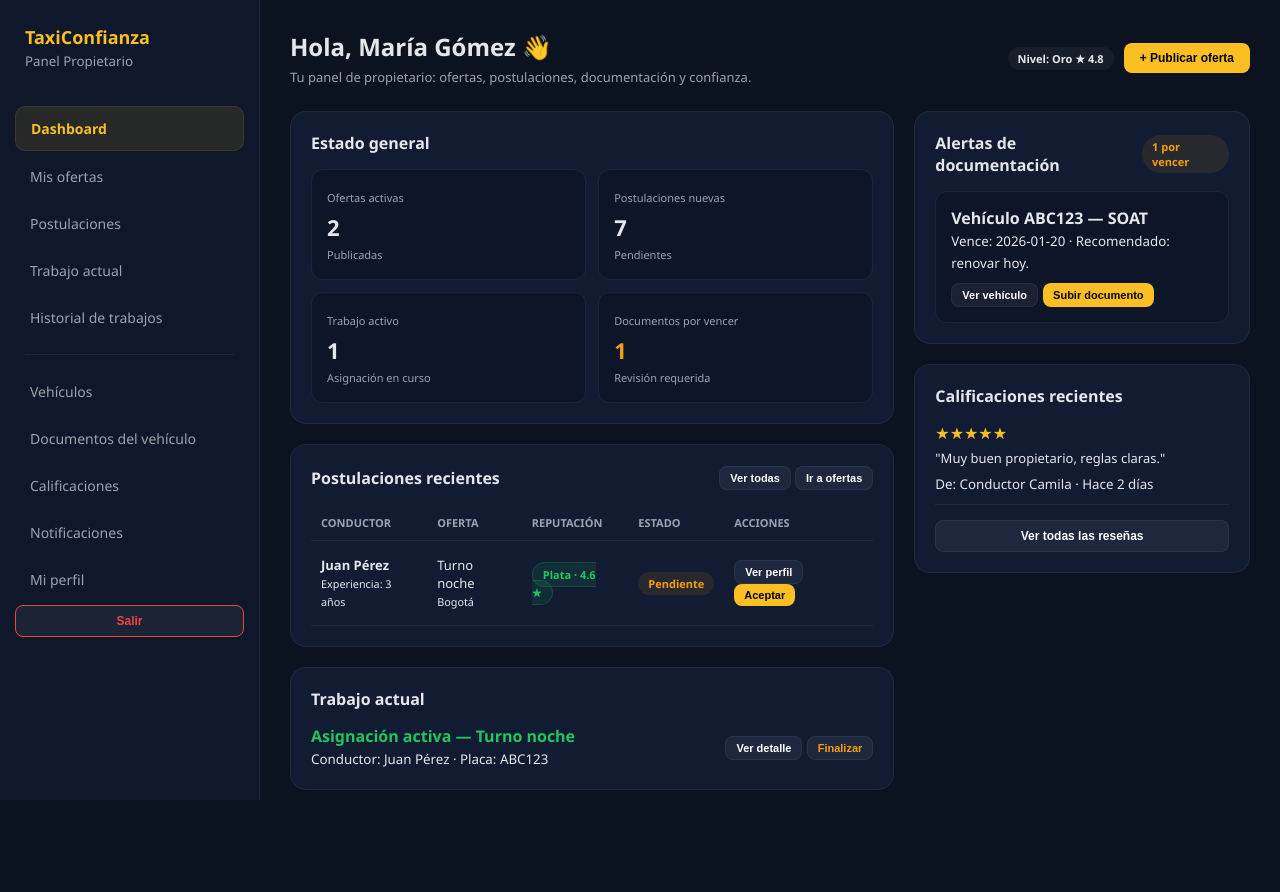
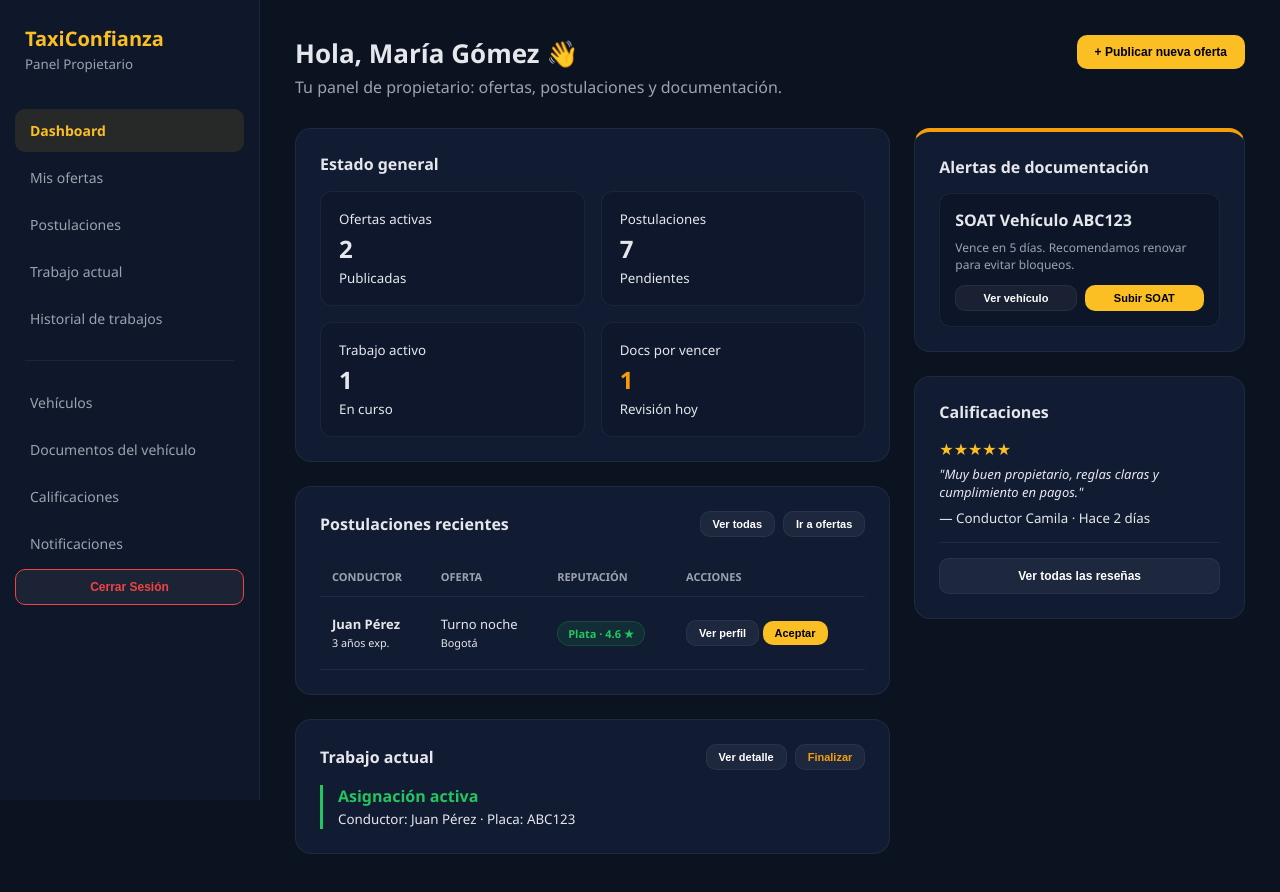
Before and after one commit to dmartin1030-boop/taxiconfianza-app, a website: page dashboard-propietario.html in a window 1280 px wide. Before the commit the page ends 840 px from the top, so only its background shows below. Drawn offline with Linux system fonts and the light colour scheme.

Commit message:
Update dashboard-propietario.html

```diff
--- a/dashboard-propietario.html
+++ b/dashboard-propietario.html
@@ -13,47 +13,64 @@
     * { box-sizing: border-box; }
     body { margin: 0; font-family: 'Segoe UI', system-ui, sans-serif; background: var(--bg); color: var(--text); display: flex; }
 
-    /* Sidebar Profesional */
-    .sidebar { width: 260px; background: var(--surface); border-right: 1px solid var(--border); padding: 25px 15px; position: fixed; height: 100vh; }
+    /* Sidebar con ancho fijo */
+    .sidebar { width: 260px; background: var(--surface); border-right: 1px solid var(--border); padding: 25px 15px; position: fixed; height: 100vh; z-index: 10; }
     .nav-item { display: flex; align-items: center; padding: 12px 15px; color: var(--muted); text-decoration: none; border-radius: 10px; font-size: 14px; margin-bottom: 4px; }
-    .nav-item.active { background: rgba(251, 191, 36, 0.1); color: var(--brand); font-weight: 600; border: 1px solid rgba(251, 191, 36, 0.1); }
+    .nav-item.active { background: rgba(251, 191, 36, 0.1); color: var(--brand); font-weight: 600; }
 
-    /* Contenedor Principal */
-    .main { flex: 1; margin-left: 260px; padding: 30px; max-width: 1400px; }
-    .header { display: flex; justify-content: space-between; align-items: center; margin-bottom: 25px; }
+    /* Contenedor Principal con simetría */
+    .main { flex: 1; margin-left: 260px; padding: 35px; width: calc(100% - 260px); }
 
-    /* Grid de Contenido */
-    .dashboard-grid { display: grid; grid-template-columns: 1.8fr 1fr; gap: 20px; }
-    .card { background: var(--card); border: 1px solid var(--border); border-radius: 16px; padding: 20px; margin-bottom: 20px; }
-    .card-title { font-size: 16px; font-weight: 600; margin: 0 0 15px 0; display: flex; justify-content: space-between; align-items: center; }
+    /* Layout de dos columnas balanceado */
+    .dashboard-grid {
+      display: grid;
+      grid-template-columns: 1.8fr 1fr; /* Mantiene la proporción de la referencia */
+      gap: 24px;
+      align-items: start;
+    }
 
-    /* Resumen de 4 paneles */
-    .summary-grid { display: grid; grid-template-columns: 1fr 1fr; gap: 12px; }
-    .summary-box { background: rgba(0,0,0,0.2); padding: 15px; border-radius: 12px; border: 1px solid var(--border); }
-    .summary-box small { color: var(--muted); font-size: 11px; }
-    .summary-box div { font-size: 22px; font-weight: bold; margin-top: 5px; }
+    .card {
+      background: var(--card);
+      border: 1px solid var(--border);
+      border-radius: 16px;
+      padding: 24px;
+      margin-bottom: 24px;
+      height: fit-content;
+    }
 
-    /* Tablas y Chips */
+    /* Ajuste de Estado General para simetría */
+    .summary-grid { display: grid; grid-template-columns: repeat(2, 1fr); gap: 16px; }
+    .summary-box {
+      background: rgba(0,0,0,0.15);
+      padding: 18px;
+      border-radius: 12px;
+      border: 1px solid var(--border);
+      display: flex;
+      flex-direction: column;
+      justify-content: center;
+    }
+
+    /* Tablas alineadas */
     .table { width: 100%; border-collapse: collapse; }
-    .table th { text-align: left; color: var(--muted); font-size: 11px; padding: 10px; border-bottom: 1px solid var(--border); text-transform: uppercase; }
-    .table td { padding: 15px 10px; border-bottom: 1px solid var(--border); font-size: 13px; }
+    .table th { text-align: left; color: var(--muted); font-size: 11px; padding: 12px; border-bottom: 1px solid var(--border); text-transform: uppercase; }
+    .table td { padding: 18px 12px; border-bottom: 1px solid var(--border); font-size: 13px; vertical-align: middle; }
 
-    .badge { padding: 4px 10px; border-radius: 20px; font-size: 11px; font-weight: 600; }
-    .badge-oro { background: rgba(251, 191, 36, 0.1); color: #fbbf24; border: 1px solid rgba(251, 191, 36, 0.2); }
+    .badge { padding: 4px 10px; border-radius: 20px; font-size: 11px; font-weight: 600; display: inline-block; }
     .badge-plata { background: rgba(34, 197, 94, 0.1); color: #22c55e; border: 1px solid rgba(34, 197, 94, 0.2); }
-    .badge-warn { background: rgba(245, 158, 11, 0.1); color: var(--warn); }
 
-    /* Botones Estilo Imagen */
-    .btn { padding: 8px 16px; border-radius: 8px; border: 1px solid var(--border); background: rgba(255,255,255,0.05); color: white; cursor: pointer; font-size: 12px; font-weight: 600; }
+    /* Botones */
+    .btn { padding: 10px 18px; border-radius: 10px; border: 1px solid var(--border); background: rgba(255,255,255,0.05); color: white; cursor: pointer; font-size: 12px; font-weight: 600; transition: 0.2s; }
     .btn-primary { background: var(--brand); color: #000; border: none; }
-    .btn-sm { padding: 5px 10px; font-size: 11px; }
+    .btn-sm { padding: 6px 12px; font-size: 11px; }
+
+    header { display: flex; justify-content: space-between; align-items: flex-start; margin-bottom: 30px; }
   </style>
 </head>
 <body>
 
   <aside class="sidebar">
-    <div style="margin-bottom: 35px; padding-left: 10px;">
-      <strong style="color: var(--brand); font-size: 18px;">TaxiConfianza</strong><br>
+    <div style="margin-bottom: 35px; padding: 0 10px;">
+      <strong style="color: var(--brand); font-size: 20px;">TaxiConfianza</strong><br>
       <small style="color: var(--muted)">Panel Propietario</small>
     </div>
     <nav style="flex: 1;">
@@ -62,100 +79,102 @@
       <a href="#" class="nav-item">Postulaciones</a>
       <a href="#" class="nav-item">Trabajo actual</a>
       <a href="#" class="nav-item">Historial de trabajos</a>
-      <div style="height: 1px; background: var(--border); margin: 15px 10px;"></div>
+      <div style="height: 1px; background: var(--border); margin: 20px 10px;"></div>
       <a href="#" class="nav-item">Vehículos</a>
       <a href="#" class="nav-item">Documentos del vehículo</a>
       <a href="#" class="nav-item">Calificaciones</a>
       <a href="#" class="nav-item">Notificaciones</a>
-      <a href="#" class="nav-item">Mi perfil</a>
     </nav>
-    <button class="btn" style="color: var(--danger); border-color: var(--danger); width: 100%;" onclick="location.href='index.html'">Salir</button>
+    <button class="btn" style="color: var(--danger); border-color: var(--danger); width: 100%;" onclick="location.href='index.html'">Cerrar Sesión</button>
   </aside>
 
   <main class="main">
-    <header class="header">
+    <header>
       <div>
-        <h2 style="margin:0">Hola, <span id="nombre-user">María Gómez</span> 👋</h2>
-        <p style="color: var(--muted); margin: 5px 0 0; font-size: 13px;">Tu panel de propietario: ofertas, postulaciones, documentación y confianza.</p>
+        <h1 style="margin:0; font-size: 26px;">Hola, María Gómez 👋</h1>
+        <p style="color: var(--muted); margin: 5px 0 0;">Tu panel de propietario: ofertas, postulaciones y documentación.</p>
       </div>
-      <div style="display:flex; gap:10px; align-items:center;">
-        <span class="badge" style="background:rgba(255,255,255,0.05)">Nivel: <strong>Oro ★ 4.8</strong></span>
-        <button class="btn btn-primary">+ Publicar oferta</button>
-      </div>
+      <button class="btn btn-primary">+ Publicar nueva oferta</button>
     </header>
 
     <div class="dashboard-grid">
       <div>
         <div class="card">
-          <div class="card-title">Estado general</div>
+          <h3 style="margin-top:0; font-size: 16px;">Estado general</h3>
           <div class="summary-grid">
-            <div class="summary-box"><small>Ofertas activas</small><div>2</div><small>Publicadas</small></div>
-            <div class="summary-box"><small>Postulaciones nuevas</small><div>7</div><small>Pendientes</small></div>
-            <div class="summary-box"><small>Trabajo activo</small><div>1</div><small>Asignación en curso</small></div>
-            <div class="summary-box"><small>Documentos por vencer</small><div style="color:var(--warn)">1</div><small>Revisión requerida</small></div>
+            <div class="summary-box"><small>Ofertas activas</small><div style="font-size: 24px; font-weight: bold; margin: 4px 0;">2</div><small>Publicadas</small></div>
+            <div class="summary-box"><small>Postulaciones</small><div style="font-size: 24px; font-weight: bold; margin: 4px 0;">7</div><small>Pendientes</small></div>
+            <div class="summary-box"><small>Trabajo activo</small><div style="font-size: 24px; font-weight: bold; margin: 4px 0;">1</div><small>En curso</small></div>
+            <div class="summary-box"><small>Docs por vencer</small><div style="font-size: 24px; font-weight: bold; color:var(--warn); margin: 4px 0;">1</div><small>Revisión hoy</small></div>
           </div>
         </div>
 
         <div class="card">
-          <div class="card-title">
-            Postulaciones recientes
-            <div><button class="btn btn-sm">Ver todas</button> <button class="btn btn-sm">Ir a ofertas</button></div>
+          <div style="display:flex; justify-content:space-between; align-items:center; margin-bottom:20px;">
+            <h3 style="margin:0; font-size: 16px;">Postulaciones recientes</h3>
+            <div style="display:flex; gap:8px;">
+              <button class="btn btn-sm">Ver todas</button>
+              <button class="btn btn-sm">Ir a ofertas</button>
+            </div>
           </div>
           <table class="table">
             <thead>
-              <tr><th>Conductor</th><th>Oferta</th><th>Reputación</th><th>Estado</th><th>Acciones</th></tr>
+              <tr><th>Conductor</th><th>Oferta</th><th>Reputación</th><th>Acciones</th></tr>
             </thead>
             <tbody>
               <tr>
-                <td><strong>Juan Pérez</strong><br><small class="muted">Experiencia: 3 años</small></td>
+                <td><strong>Juan Pérez</strong><br><small class="muted">3 años exp.</small></td>
                 <td>Turno noche<br><small class="muted">Bogotá</small></td>
                 <td><span class="badge badge-plata">Plata · 4.6 ★</span></td>
-                <td><span class="badge badge-warn">Pendiente</span></td>
-                <td><button class="btn btn-sm">Ver perfil</button> <button class="btn btn-primary btn-sm">Aceptar</button></td>
+                <td>
+                  <button class="btn btn-sm">Ver perfil</button>
+                  <button class="btn btn-primary btn-sm">Aceptar</button>
+                </td>
               </tr>
             </tbody>
           </table>
         </div>
 
         <div class="card">
-          <div class="card-title">Trabajo actual</div>
           <div style="display:flex; justify-content:space-between; align-items:center;">
-            <div>
-              <strong style="color:var(--ok)">Asignación activa — Turno noche</strong><br>
-              <small class="muted">Conductor: Juan Pérez · Placa: ABC123</small>
+            <h3 style="margin:0; font-size: 16px;">Trabajo actual</h3>
+            <div style="display:flex; gap:8px;">
+                <button class="btn btn-sm">Ver detalle</button>
+                <button class="btn btn-sm" style="color:var(--warn)">Finalizar</button>
             </div>
-            <div>
-              <button class="btn btn-sm">Ver detalle</button>
-              <button class="btn btn-sm" style="color:var(--warn)">Finalizar</button>
-            </div>
+          </div>
+          <div style="margin-top:15px; border-left: 3px solid var(--ok); padding-left: 15px;">
+            <strong style="color:var(--ok)">Asignación activa</strong><br>
+            <small class="muted">Conductor: Juan Pérez · Placa: ABC123</small>
           </div>
         </div>
       </div>
 
       <div>
-        <div class="card">
-          <div class="card-title">Alertas de documentación <span class="badge badge-warn">1 por vencer</span></div>
-          <div style="background:rgba(0,0,0,0.2); padding:15px; border-radius:12px; border:1px solid var(--border);">
-            <strong>Vehículo ABC123 — SOAT</strong><br>
-            <small class="muted">Vence: 2026-01-20 · Recomendado: renovar hoy.</small>
-            <div style="margin-top:10px; display:flex; gap:5px;">
-              <button class="btn btn-sm">Ver vehículo</button>
-              <button class="btn btn-primary btn-sm">Subir documento</button>
+        <div class="card" style="border-top: 4px solid var(--warn);">
+          <h3 style="margin:0 0 15px; font-size: 16px;">Alertas de documentación</h3>
+          <div style="background: rgba(0,0,0,0.2); padding: 15px; border-radius: 12px; border: 1px solid var(--border);">
+            <strong>SOAT Vehículo ABC123</strong><br>
+            <p style="font-size: 12px; color: var(--muted); margin: 8px 0;">Vence en 5 días. Recomendamos renovar para evitar bloqueos.</p>
+            <div style="display:flex; gap:8px; margin-top:12px;">
+                <button class="btn btn-sm" style="flex:1">Ver vehículo</button>
+                <button class="btn btn-primary btn-sm" style="flex:1">Subir SOAT</button>
             </div>
           </div>
         </div>
 
         <div class="card">
-          <div class="card-title">Calificaciones recientes</div>
-          <div style="margin-bottom:15px; border-bottom:1px solid var(--border); padding-bottom:10px;">
-            <div style="color:var(--brand)">★★★★★</div>
-            <p style="font-size:13px; margin:5px 0;">"Muy buen propietario, reglas claras."</p>
-            <small class="muted">De: Conductor Camila · Hace 2 días</small>
+          <h3 style="margin:0 0 15px; font-size: 16px;">Calificaciones</h3>
+          <div style="margin-bottom:15px; padding-bottom:15px; border-bottom: 1px solid var(--border);">
+            <div style="color: var(--brand); margin-bottom: 5px;">★★★★★</div>
+            <p style="font-size: 13px; margin: 0; font-style: italic;">"Muy buen propietario, reglas claras y cumplimiento en pagos."</p>
+            <small class="muted" style="display:block; margin-top:8px;">— Conductor Camila · Hace 2 días</small>
           </div>
-          <button class="btn" style="width:100%">Ver todas las reseñas</button>
+          <button class="btn" style="width: 100%;">Ver todas las reseñas</button>
         </div>
       </div>
     </div>
   </main>
+
 </body>
 </html>
```
